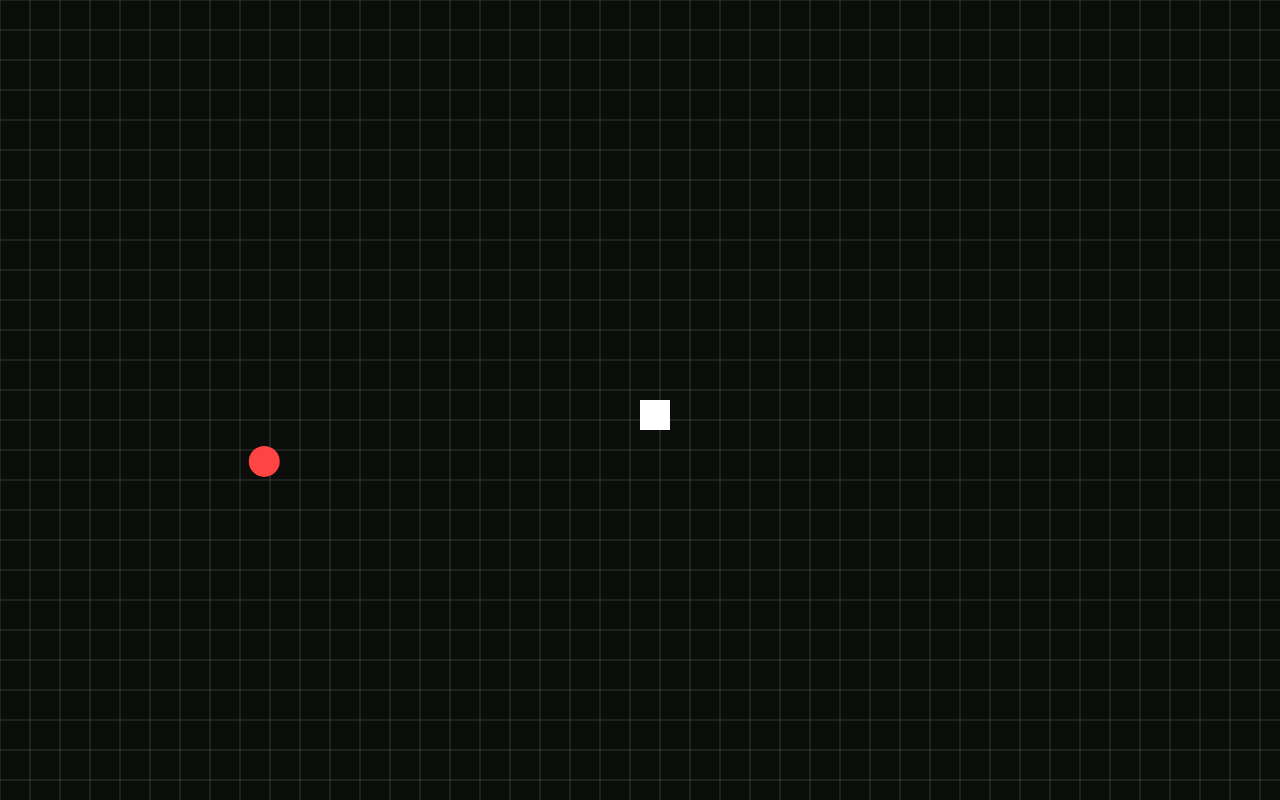
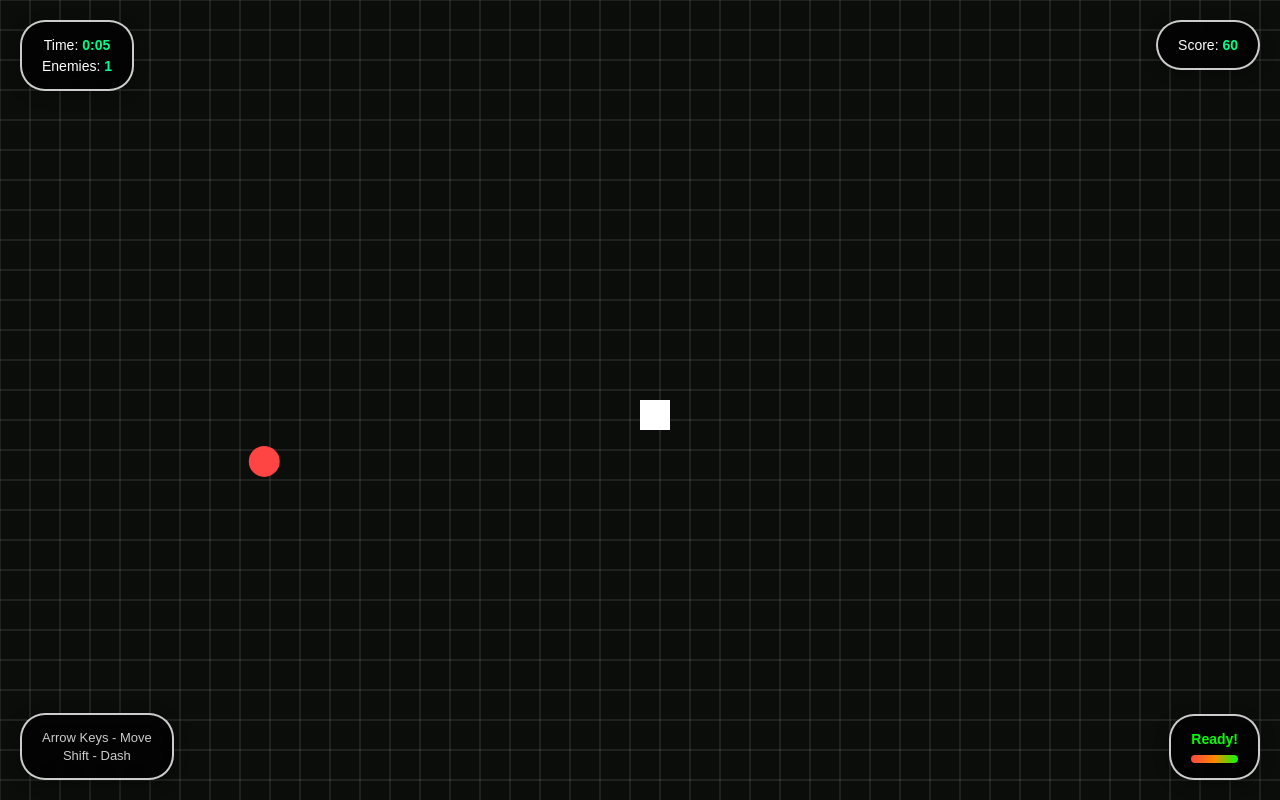
Before and after one commit to Ehabw57/javaScript-Games, a plain HTML site: page Circle_Dodge/index.html in a window 1280 px wide. Drawn offline with Linux system fonts and the light colour scheme.

Commit message:
Aded Game UI

```diff
--- a/Circle_Dodge/index.html
+++ b/Circle_Dodge/index.html
@@ -1,11 +1,33 @@
 <!DOCTYPE html>
 <html>
   <head>
-    <title>Game</title>
+    <title>Circle Dodge Game</title>
     <link rel='stylesheet' href="style.css">
   </head>
   <body>
     <canvas id="game"></canvas>
+
+    <div class="ui-pill top-left">
+      <div class="stat-item">Time: <span id="survivalTime">0:00</span></div>
+      <div class="stat-item">Enemies: <span id="enemyCount">0</span></div>
+    </div>
+
+    <div class="ui-pill top-right">
+      <div class="stat-item">Score: <span id="score">0</span></div>
+    </div>
+
+    <div class="ui-pill bottom-left">
+      <div class="control-item">Arrow Keys - Move</div>
+      <div class="control-item">Shift - Dash</div>
+    </div>
+
+    <div class="ui-pill bottom-right">
+      <div id="dashStatus" class="dash-ready">Ready!</div>
+      <div class="dash-bar">
+        <div id="dashBar" class="dash-progress"></div>
+      </div>
+    </div>
+
     <script src="main.js" type="module"> </script>
   </body>
 </html>
--- a/Circle_Dodge/main.js
+++ b/Circle_Dodge/main.js
@@ -1,7 +1,7 @@
 import InputHandler from "./handelInput.js";
 import Player from "./player.js";
-import Enemy, { CircleEnemy, TriangleEnemy, PolygonEnemy, ZigzagEnemy } from "./enemy.js";
-//import {DEFFICULTY} from "./global.js"
+import Enemy, { CircleEnemy, TriangleEnemy, PolygonEnemy, DiamondEnemy } from "./enemy.js";
+
 
 const DEFFICULTY = {
   spawnInterval: 2500,
@@ -31,7 +31,7 @@ const DEFFICULTY = {
       speed: { min: 3, max: 7 },
       color: "#8800ff",
     },
-    zigzag: {
+    diamond: {
       size: { min: 15, max: 15 },
       speed: { min: 3, max: 5 },
       color: "#00ff88",
@@ -87,7 +87,6 @@ class Game {
       const r = this.rand(cfg.size.min, cfg.size.max);
       enemy = new TriangleEnemy(0, 0, r, cfg.color, speed, this.player, this);
     } else if (enemyType === 2) {
-      // Polygon enemy - spawns from random side and bounces
       const cfg = this.gameConfig.enemy.polygon;
       const speed = this.rand(cfg.speed.min, cfg.speed.max);
       const r = this.rand(cfg.size.min, cfg.size.max);
@@ -96,22 +95,22 @@ class Game {
       let x, y = 0;
       let vx = 0, vy = 0;
 
-      if (side == 0) { // left
+      if (side == 0) {
         x = -margin;
         y = this.rand(0, this.height);
         vx = Math.abs(speed);
         vy = (Math.random() - 0.5) * speed;
-      } else if (side == 1) { // top
+      } else if (side == 1) {
         x = this.rand(0, this.width);
         y = -margin;
         vx = (Math.random() - 0.5) * speed;
         vy = Math.abs(speed);
-      } else if (side == 2) { // right
+      } else if (side == 2) {
         x = this.width + margin;
         y = this.rand(0, this.height);
         vx = -Math.abs(speed);
         vy = (Math.random() - 0.5) * speed;
-      } else if (side == 3) { // bottom
+      } else if (side == 3) {
         x = this.rand(0, this.width);
         y = this.height + margin;
         vx = (Math.random() - 0.5) * speed;
@@ -119,8 +118,7 @@ class Game {
       }
       enemy = new PolygonEnemy(x, y, r, cfg.color, speed, this.player, this, vx, vy);
     } else {
-      // Zigzag enemy - spawns from random side and moves in zigzag pattern
-      const cfg = this.gameConfig.enemy.zigzag;
+      const cfg = this.gameConfig.enemy.diamond;
       const speed = this.rand(cfg.speed.min, cfg.speed.max);
       const r = this.rand(cfg.size.min, cfg.size.max);
       const margin = cfg.size.max * 2;
@@ -141,7 +139,7 @@ class Game {
         y = this.height + margin;
       }
 
-      enemy = new ZigzagEnemy(x, y, r, cfg.color, speed, this.player, this);
+      enemy = new DiamondEnemy(x, y, r, cfg.color, speed, this.player, this);
     }
 
     this.enemies.push(enemy);
@@ -222,6 +220,36 @@ class Game {
     this.enemies.forEach((e) => {
       e.draw(context);
     });
+    this.updateUI();
+  }
+
+  updateUI() {
+    const dashReady = this.player.dashCoolDown <= 0;
+    const dashStatus = document.getElementById('dashStatus');
+    const dashBar = document.getElementById('dashBar');
+
+    if (dashReady) {
+      dashStatus.textContent = "Ready!";
+      dashStatus.className = "dash-ready";
+      dashBar.style.width = "100%";
+    } else {
+      const cooldownSeconds = Math.ceil(this.player.dashCoolDown / 1000);
+      dashStatus.textContent = `${cooldownSeconds}s`;
+      dashStatus.className = "dash-cooldown";
+
+      const dashCooldownPercent = Math.max(0, this.player.dashCoolDown / this.player.maxCoolDown);
+      dashBar.style.width = `${(1 - dashCooldownPercent) * 100}%`;
+    }
+
+    const survivalSeconds = Math.floor(this.gameTime / 1000);
+    const minutes = Math.floor(survivalSeconds / 60);
+    const seconds = survivalSeconds % 60;
+    document.getElementById('survivalTime').textContent = `${minutes}:${seconds.toString().padStart(2, '0')}`;
+
+    document.getElementById('enemyCount').textContent = this.enemies.length;
+
+    const score = Math.floor(this.gameTime / 100) + (this.enemies.length * 10);
+    document.getElementById('score').textContent = score;
   }
 
   resize() {
--- a/Circle_Dodge/style.css
+++ b/Circle_Dodge/style.css
@@ -2,8 +2,156 @@
   margin: 0;
   padding: 0;
   border: 0;
+  box-sizing: border-box;
+}
+
+body {
+  font-family: 'Arial', sans-serif;
+  background: #000;
+  overflow: hidden;
 }
 
 canvas {
   display: block;
-};
+  background: #0a0d0a;
+}
+
+
+.ui-pill {
+  position: fixed;
+  background: rgba(0, 0, 0, 0.8);
+  border: 2px solid rgba(255, 255, 255, 0.8);
+  border-radius: 25px;
+  padding: 15px 20px;
+  color: white;
+  z-index: 1000;
+  backdrop-filter: blur(10px);
+  box-shadow: 0 4px 15px rgba(0, 0, 0, 0.3);
+  transition: all 0.3s ease;
+}
+
+.ui-pill:hover {
+  background: rgba(0, 0, 0, 0.9);
+  border-color: rgba(255, 255, 255, 1);
+  transform: translateY(-2px);
+  box-shadow: 0 6px 20px rgba(0, 0, 0, 0.4);
+}
+
+
+.top-left {
+  top: 20px;
+  left: 20px;
+}
+
+.top-right {
+  top: 20px;
+  right: 20px;
+}
+
+.bottom-left {
+  bottom: 20px;
+  left: 20px;
+}
+
+.bottom-right {
+  bottom: 20px;
+  right: 20px;
+}
+
+
+.control-item {
+  font-size: 13px;
+  margin-bottom: 3px;
+  color: #ccc;
+  text-align: center;
+}
+
+.control-item:last-child {
+  margin-bottom: 0;
+}
+
+
+#dashStatus {
+  font-size: 14px;
+  font-weight: bold;
+  margin-bottom: 8px;
+  transition: color 0.3s ease;
+  text-align: center;
+}
+
+.dash-ready {
+  color: #00ff00;
+}
+
+.dash-cooldown {
+  color: #ff4444;
+}
+
+.dash-bar {
+  width: 100%;
+  height: 8px;
+  background: rgba(255, 255, 255, 0.3);
+  border-radius: 4px;
+  overflow: hidden;
+}
+
+.dash-progress {
+  height: 100%;
+  background: linear-gradient(90deg, #ff4444, #ff8800, #00ff00);
+  border-radius: 4px;
+  transition: width 0.1s ease;
+  width: 0%;
+}
+
+
+.stat-item {
+  font-size: 14px;
+  margin-bottom: 5px;
+  color: #fff;
+  text-align: center;
+}
+
+.stat-item:last-child {
+  margin-bottom: 0;
+}
+
+.stat-item span {
+  font-weight: bold;
+  color: #00ff88;
+}
+
+
+@media (max-width: 768px) {
+  .ui-pill {
+    padding: 12px 16px;
+    border-radius: 20px;
+  }
+
+  .top-left, .top-right {
+    top: 10px;
+  }
+
+  .bottom-left, .bottom-right {
+    bottom: 10px;
+  }
+
+  .top-left, .bottom-left {
+    left: 10px;
+  }
+
+  .top-right, .bottom-right {
+    right: 10px;
+  }
+
+  .stat-item, .control-item {
+    font-size: 12px;
+  }
+
+  #dashStatus {
+    font-size: 12px;
+  }
+
+  .dash-bar {
+    height: 6px;
+  }
+}
```
Also changed, not shown: Circle_Dodge/enemy.js (+5 -12 lines).
